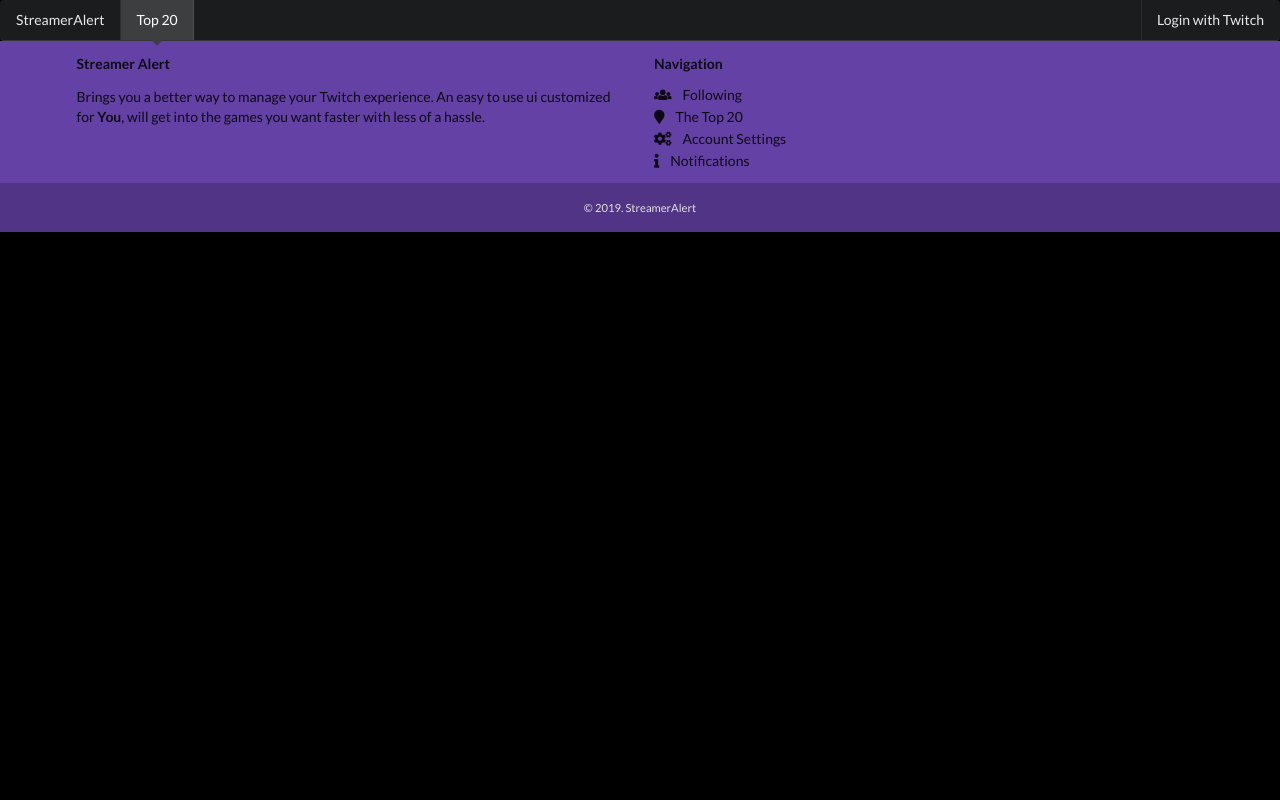
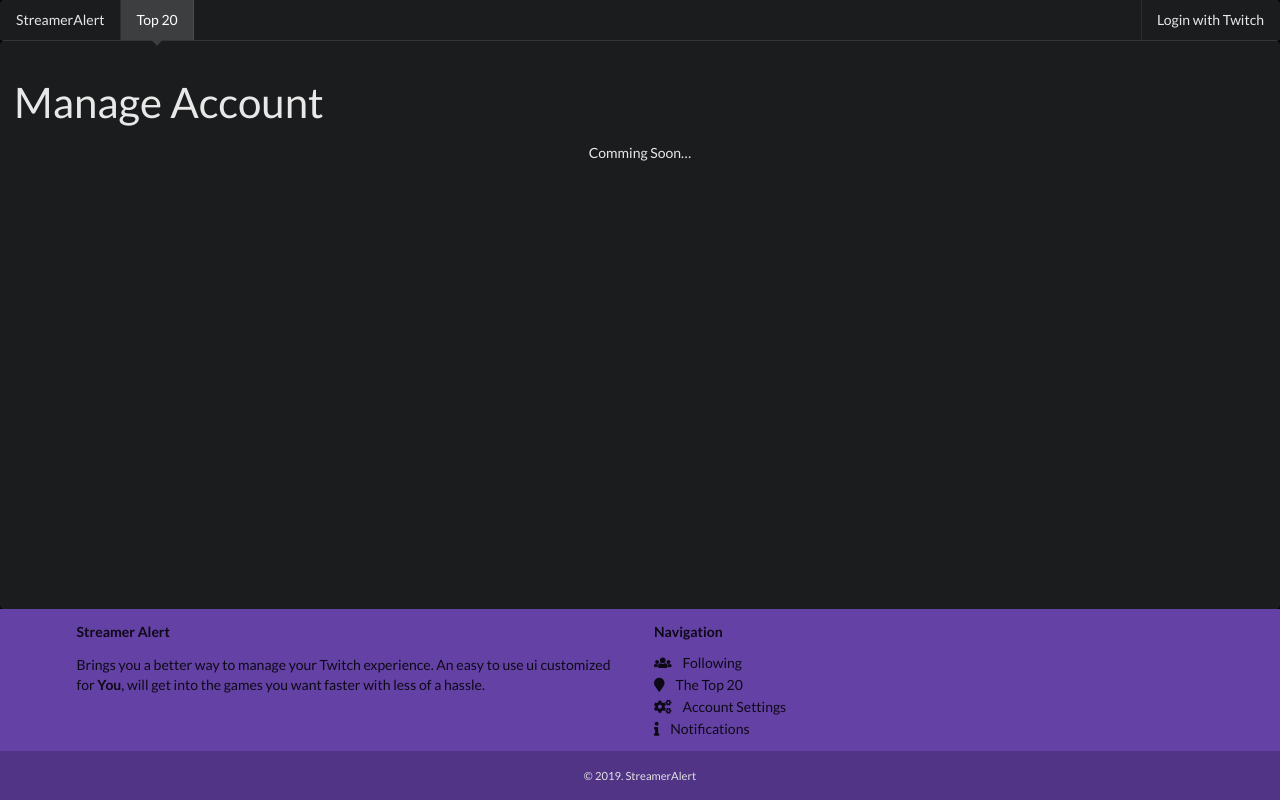
Before and after one commit to Nick-Damico/vue-twitch-alert, a Vue app: page /account in a window 1280 px wide. Built offline with nearby package versions, Linux system fonts and the light colour scheme; no server answers.

Commit message:
Add Account component, Connect with Vue-router

```diff
--- /dev/null
+++ b/src/components/Account.vue
@@ -0,0 +1,25 @@
+<template lang="html">
+  <div class="ui inverted center aligned segment account">
+    <div class="ui text">
+      <h2 class="ui inverted text-slim account__title">
+        Manage Account
+      </h2>
+      <p>Comming Soon&hellip;</p>
+    </div>
+  </div>
+</template>
+
+<script>
+export default {
+  name: 'Account'
+}
+</script>
+
+<style lang="css" scoped>
+.account__title {
+  font-size: 3rem;
+  margin-top: 20px !important;
+  text-align: left;
+  font-weight: 300 !important;
+}
+</style>
--- a/src/components/NavigationBar.vue
+++ b/src/components/NavigationBar.vue
@@ -10,7 +10,7 @@
     <div v-if="isLoggedIn" class="right menu">
       <router-link to="/notifications" class="ui item">Notifications</router-link>
       <router-link to="/following" class="ui item">Following</router-link>
-      <a class="ui item">Account</a>
+      <router-link to="/Account" class="ui item">Account</router-link>
       <a class="ui item" @click="logout">Logout</a>
     </div>
 
--- a/src/main.js
+++ b/src/main.js
@@ -4,6 +4,7 @@
 import AuthHandler from './components/AuthHandler'
 import TopTwenty from './components/TopTwenty'
 import Notifications from './components/Notifications'
+import Account from './components/Account'
 import LandingPage from './components/LandingPage'
 import Following from './components/Following'
 import store from './store/index'
@@ -22,6 +23,7 @@
     { path: '/', component: LandingPage },
     { path: '/top-20', component: TopTwenty },
     { path: '/notifications', component: Notifications },
+    { path: '/account', component: Account },
     { path: '/following', component: Following }
   ],
 })
```
